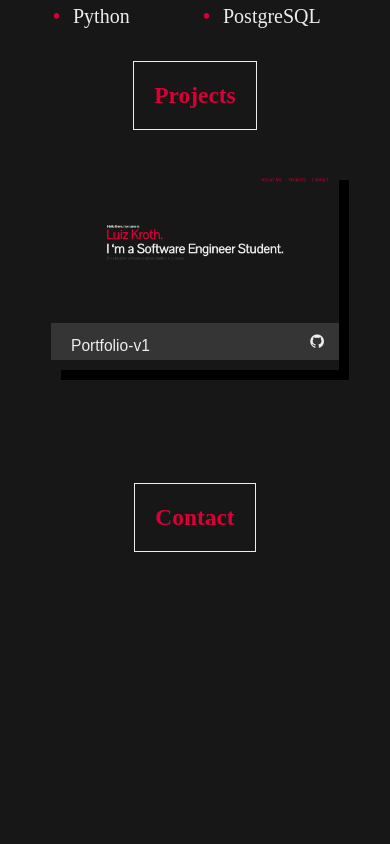
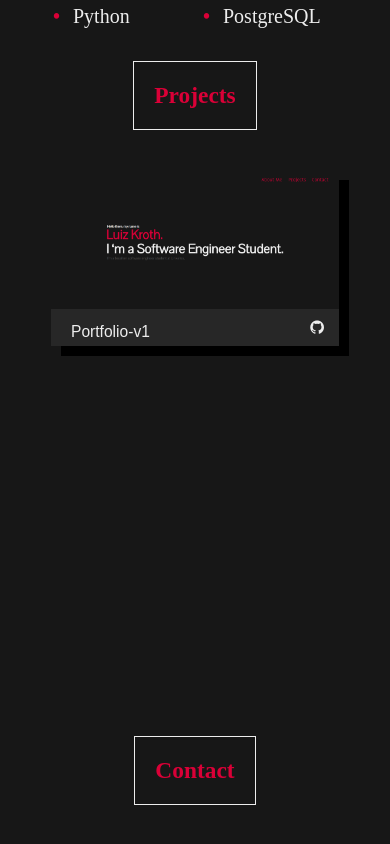
Before and after one commit to LuiKroth/portfolio-v1, a Next.js app: page / in a window 390 px wide. Shown: the part 1886-2730 px from the top of the page. Built offline with nearby package versions, Linux system fonts and the light colour scheme; a web font is replaced by a local one.

Commit message:
polishing Projects section

```diff
--- a/pages/index.tsx
+++ b/pages/index.tsx
@@ -70,6 +70,7 @@
               <h2 className={styles.Title}>Projects</h2>
               <div className={styles.ProjectsField}>
                 <div className={styles.Project}>
+                  <a className={styles.Link} href='https://github.com/LuiKroth/portfolio-v1' target="_blank" rel="noreferrer"></a>
                   <div className={styles.ProjectText}>
                    <span className={styles.ProjectTitle}>Portfolio-v1</span>
                    <i className={`fa fa-github ${styles.ProjectLogo}`}></i>
--- a/styles/Home.module.css
+++ b/styles/Home.module.css
@@ -245,7 +245,7 @@
 .Projects {
     display: flex;
     width: 100%;
-    height: 50vh;
+    height: 60vh;
     flex-direction: column;
 }
 
@@ -274,11 +274,12 @@
   height: 0;
   width: 100%;
   padding-top: 60%;
-  box-shadow: 10px 10px black;
+  box-shadow: 10px 10px #000;
   transition: .2s ease-in-out;
   -webkit-transition: .2s ease-in-out;
   -o-transition: .2s ease-in-out;
   -moz-transition: .2s ease-in-out;
+  user-select: none;
 }
 
 .Project:hover {
@@ -311,15 +312,23 @@
   display: flex;
   position: absolute;
   width: 100%;
-  bottom: 5%;
+  bottom: 0%;
   padding-top: 4px;
   padding-bottom: 5px;
-  background-color: #353535;
+  background-color: #272727;
 }
 
 .Project:hover .ProjectText .ProjectLogo {
   color: #DA0037;
   transition: .25s ease-in-out;
+}
+
+.Link {
+  position: absolute;
+  height: 100%;
+  width: 100%;
+  z-index: 500;
+  top: 0;
 }
 
 .Title {
@@ -337,11 +346,6 @@
   min-height: 50vh;
   flex-direction: column;
 }
-
-.Social{
-
-}
-
 
 @media only screen and (max-width: 1400px) {
   .Resume {
@@ -540,6 +544,10 @@
   grid-template-columns: 80%;
 }
 
+.Projects {
+  height: 80vh;
+}
+
 .Project {
   height: 27vh;
 }
@@ -552,20 +560,6 @@
 
 @media only screen and (max-width: 500px) {
   .Project {
-    height: 20vh;
-  }
-
-  .ProjectTitle {
-    margin-top: 10px;
+    height: 176px;
   }
 }
-
-@media only screen and (max-width: 500px) {
-  .Project {
-    height: 200px;
-  }
-
-  .ProjectTitle {
-    margin-top: 10px;
-  }
-}
```
